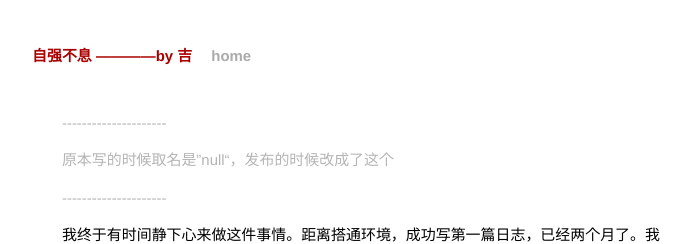
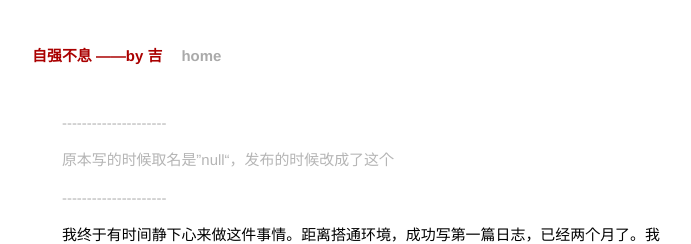
Before and after one commit to orangetangerine/blog, a Jekyll site: the page built from _posts/2014-06-15-mobile.html, in a window 1280 px wide. Shown: the top 244 px of the page, without its empty margins (294-985 px from the left). Built offline with Jekyll 4.4.1, drawn with Linux system fonts in a browser that asks for light colours; comment, search, counter and statistics services are not loaded.

```diff
--- a/_posts/2014-06-15-mobile.html
+++ b/_posts/2014-06-15-mobile.html
@@ -1,6 +1,6 @@
 ---
 layout: posts
-title: "自强不息  ————by 吉"
+title: "自强不息   ——by 吉"
 date: 2014-06-15 17:15:00
 ---
 <p class="notes">---------------------</p>
```
